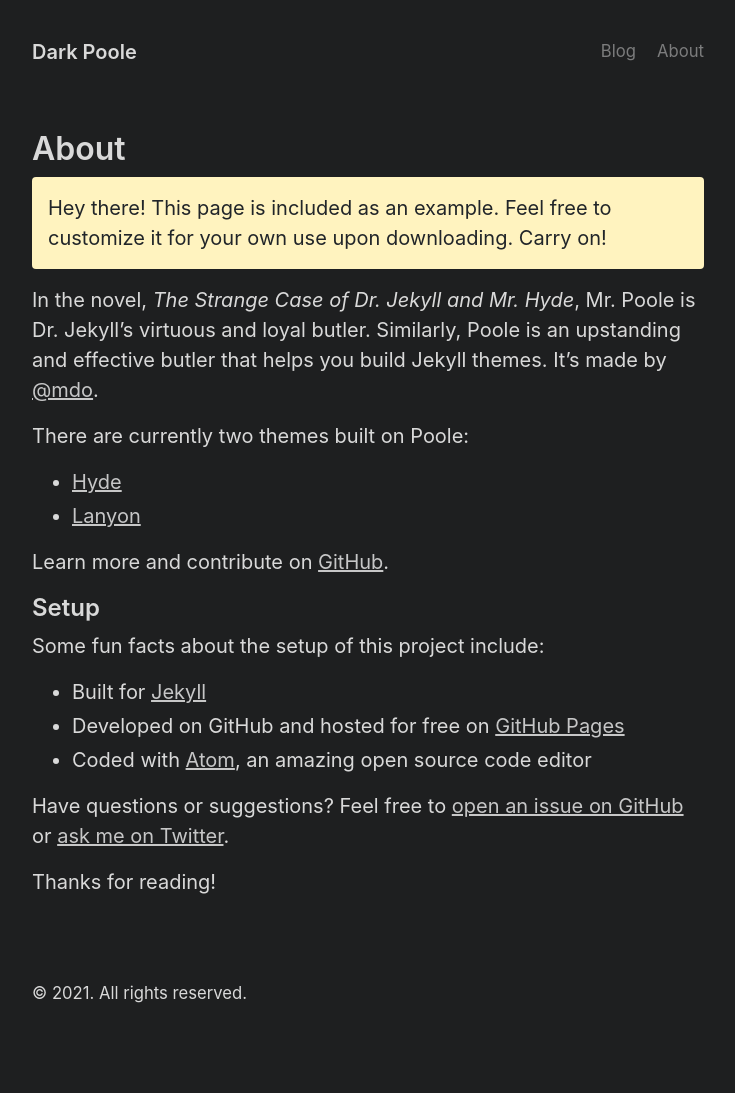
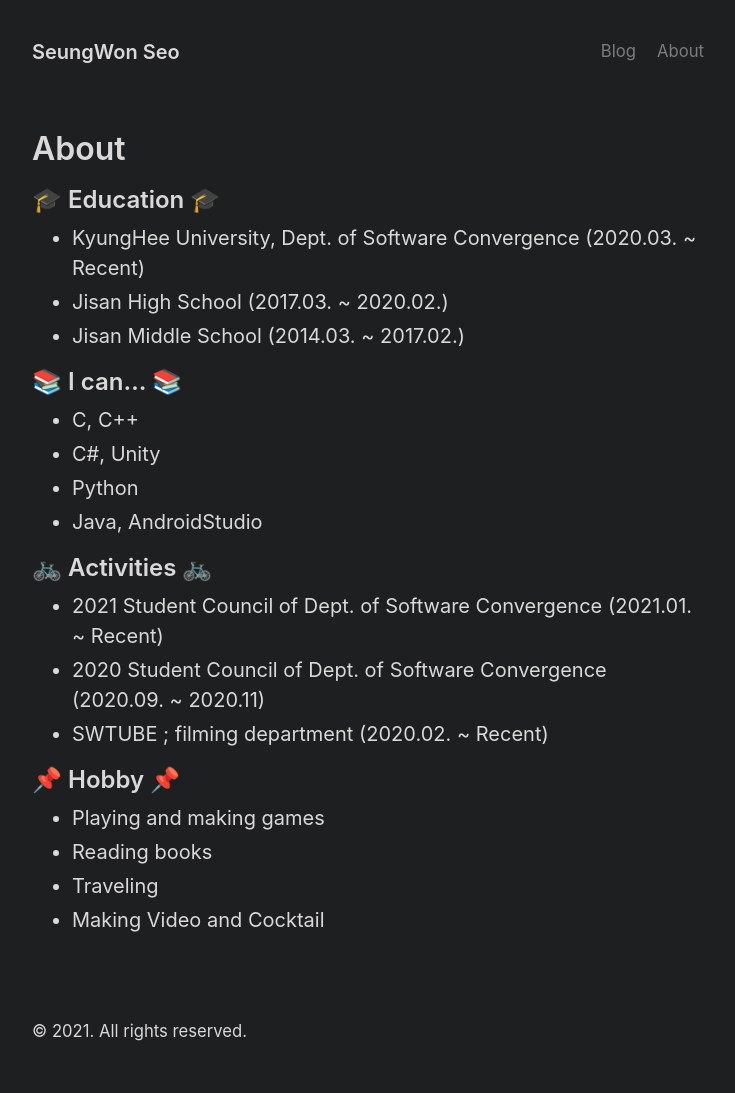
Before and after one commit to ssw03270/ssw03270.github.io, a Jekyll site: the page built from about.md, in a window 1280 px wide. Shown: the whole page, without its empty margins (272-1007 px from the left). Built offline with Jekyll 4.4.1, drawn with Linux system fonts in a browser that asks for light colours; before the commit the page ends 1055 px from its top, so only the background shows below that.

Commit message:
[Fix] - Fix theme

```diff
--- a/_config.yml
+++ b/_config.yml
@@ -1,6 +1,6 @@
 # Setup
-title: Dark Poole
-url: https://getpoole.com
+title: SeungWon Seo
+url: https://ssw03270.github.io/
 paginate: 1
 baseurl: ""
 permalink: pretty
@@ -32,9 +32,9 @@ sass:
 
 # Specify the author for blog posts
 author:
-  name: Mark Otto
-  url: https://twitter.com/mdo
-  email: markdotto@gmail.com
+  name: SeungWon Seo
+  url: https://www.instagram.com/
+  email: ttd8591@gmail.com
 
 # Custom vars
 version: 3.0.0
--- a/about.md
+++ b/about.md
@@ -2,28 +2,24 @@
 layout: page
 title: About
 ---
+## 🎓 Education 🎓
+ - KyungHee University, Dept. of Software Convergence (2020.03. ~ Recent)
+ - Jisan High School (2017.03. ~ 2020.02.)
+ - Jisan Middle School (2014.03. ~ 2017.02.)
 
-<p class="message">
-  Hey there! This page is included as an example. Feel free to customize it for your own use upon downloading. Carry on!
-</p>
+## 📚 I can... 📚
+ - C, C++
+ - C#, Unity
+ - Python
+ - Java, AndroidStudio
 
-In the novel, *The Strange Case of Dr. Jekyll and Mr. Hyde*, Mr. Poole is Dr. Jekyll's virtuous and loyal butler. Similarly, Poole is an upstanding and effective butler that helps you build Jekyll themes. It's made by [@mdo](https://twitter.com/mdo).
+## 🚲 Activities 🚲
+ - 2021 Student Council of Dept. of Software Convergence (2021.01. ~ Recent)
+ - 2020 Student Council of Dept. of Software Convergence (2020.09. ~ 2020.11)
+ - SWTUBE ; filming department (2020.02. ~ Recent)
 
-There are currently two themes built on Poole:
-
-- [Hyde](https://hyde.getpoole.com)
-- [Lanyon](https://lanyon.getpoole.com)
-
-Learn more and contribute on [GitHub](https://github.com/poole).
-
-## Setup
-
-Some fun facts about the setup of this project include:
-
-- Built for [Jekyll](https://jekyllrb.com)
-- Developed on GitHub and hosted for free on [GitHub Pages](https://pages.github.com)
-- Coded with [Atom](https://atom.io), an amazing open source code editor
-
-Have questions or suggestions? Feel free to [open an issue on GitHub](https://github.com/poole/poole/issues/new) or [ask me on Twitter](https://twitter.com/mdo).
-
-Thanks for reading!
+## 📌 Hobby 📌
+ - Playing and making games
+ - Reading books
+ - Traveling
+ - Making Video and Cocktail
```
Also changed, not shown: _posts/2021-01-03-introduction.md (+0 -2 lines), archive.md (+2 -2 lines), README.md.
